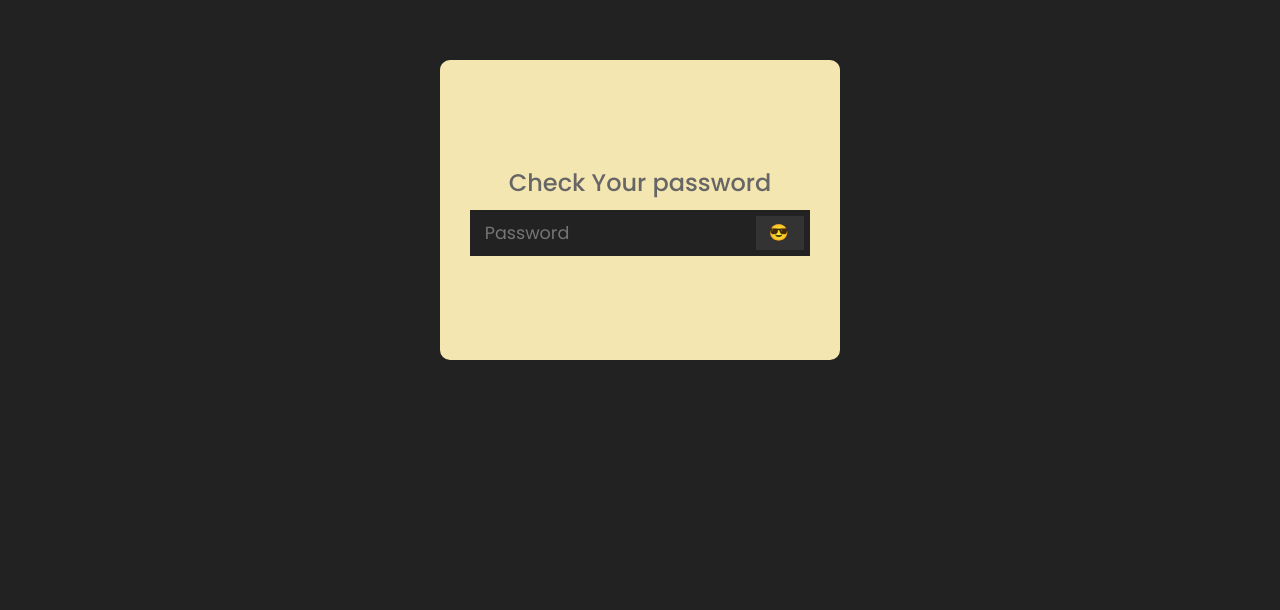
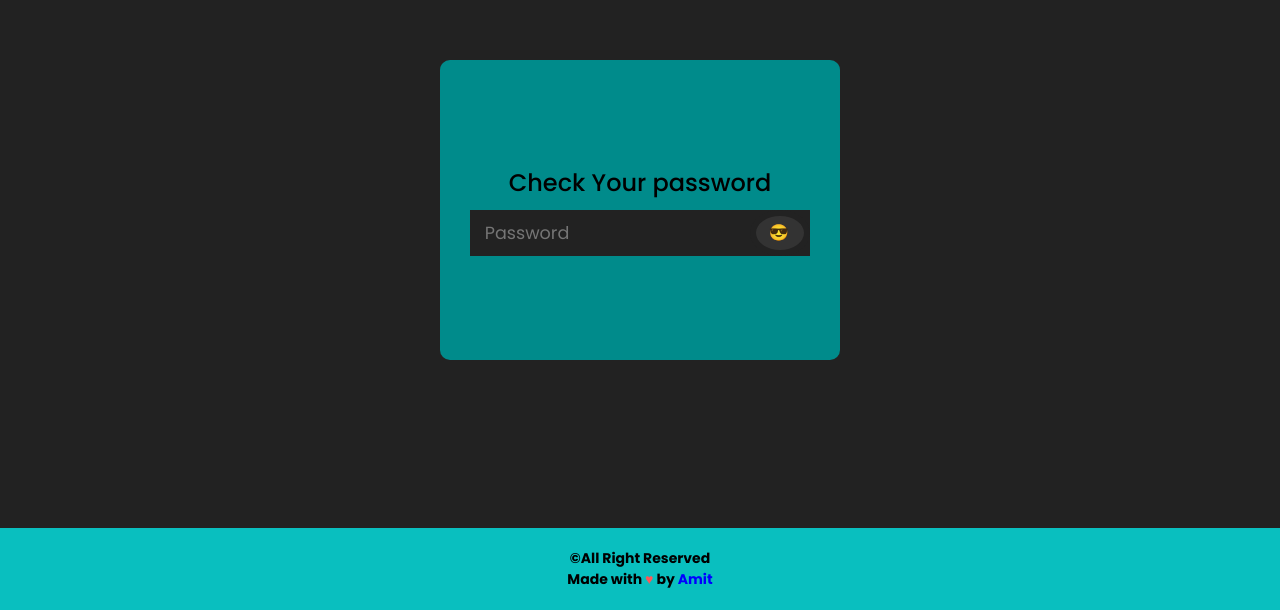
Before and after one commit to Amitkumar71/Collective_site, a plain HTML site: page Password strength Checker/index.html in a window 1280 px wide. Shown: the part 190-800 px from the top of the page. Drawn offline with Linux system fonts and the light colour scheme.

Commit message:
Updated Layout

```diff
--- a/Password strength Checker/index.html
+++ b/Password strength Checker/index.html
@@ -15,6 +15,12 @@
   </div>
   <div class="strengthMeter"></div>
 </div>
+   <footer class="footer">
+      <p class="copyright">&copy;All Right Reserved</p>
+      <p>Made with
+        <span class="heart">&hearts;</span> by <span><a href="https://github.com/Amitkumar71">Amit </a></span>
+      </p>
+    </footer>
   <script  src="./script.js"></script>
 
 </body>
--- a/Password strength Checker/style.css
+++ b/Password strength Checker/style.css
@@ -17,7 +17,7 @@ body {
 .container {
   position: relative;
   width: 400px;
-  background-color:rgb(244, 230, 176);
+  background-color:darkcyan;
   padding: 30px;
   border-radius: 10px;
   display: flex;
@@ -29,7 +29,7 @@ body {
   gap: 10px;
 }
 .container h2 {
-  color: #666;
+  color:black;
   font-weight: 500;
 }
 
@@ -124,6 +124,7 @@ body {
   border: 6px solid #222;
   cursor: pointer;
   justify-content: center;
+  border-radius: 50%;
   align-items: center;
   display: flex;
 }
@@ -138,3 +139,33 @@ body {
 .show.hide::before {
   content: "\1F642";
 }
+
+.footer {
+  background-color:rgb(9, 191, 191);
+  padding: 20px;
+  position: absolute;
+  bottom: 0;
+  text-align: center;
+  width: 100%;
+}
+.footer p {
+  margin: 0;
+  font-size: 14px;
+  font-weight: bold;
+}
+.heart {
+  color: #ff5757;
+}
+
+.copyright {
+  margin: 0;
+  font-size: 14px;
+  color:black;
+  font-weight: bold;
+  text-align: center;
+}
+
+a{
+  text-decoration: none;
+  color: blue;
+}
```
